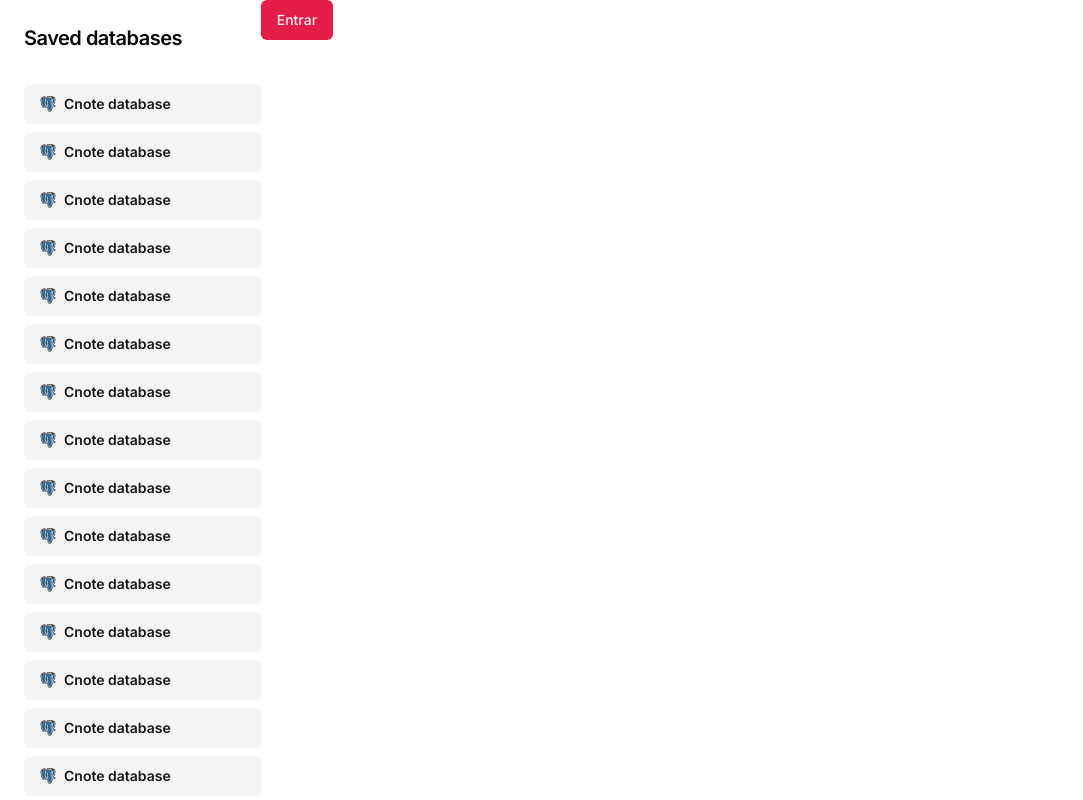
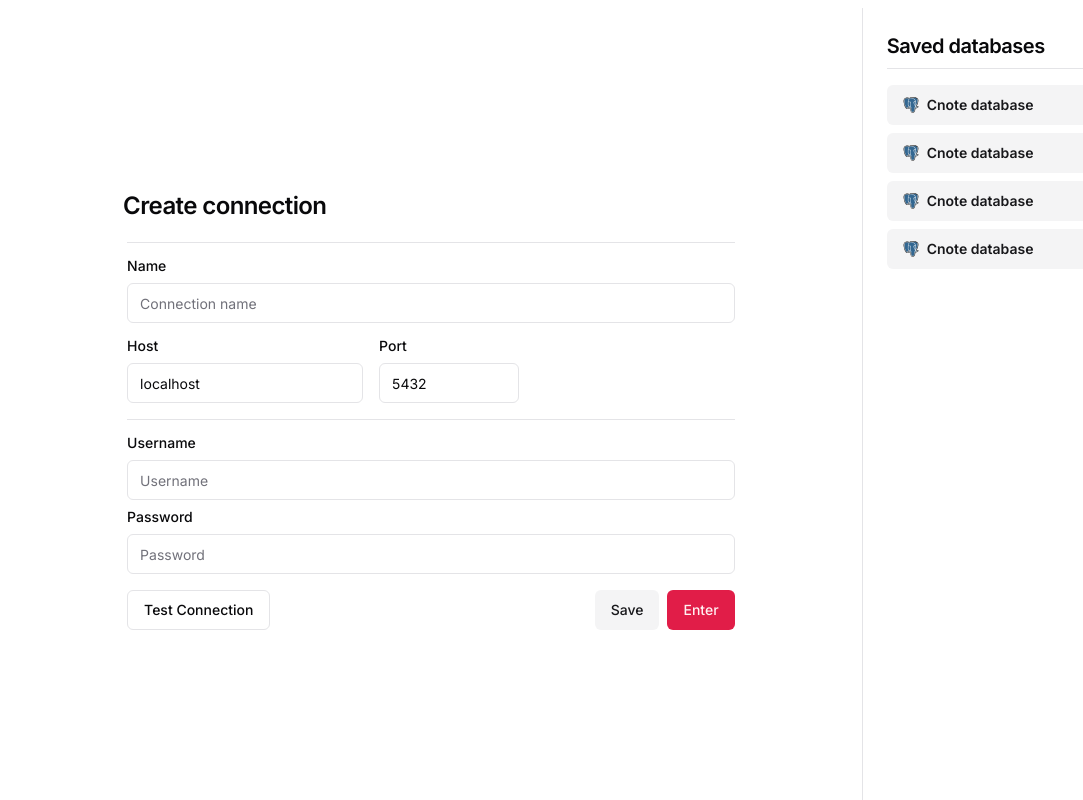
Before and after one commit to lucioreyli/fetti, a Next.js app: page / in a window 1280 px wide. Shown: the whole page, without its empty margins (0-1083 px from the left). Built offline with nearby package versions, Linux system fonts and the light colour scheme.

Commit message:
empty commit

```diff
--- a/next.config.js
+++ b/next.config.js
@@ -2,6 +2,7 @@
 const nextConfig = {
   output: 'export',
   transpilePackages: ['@tauri-apps/api'],
+  experimental: { serverActions: true },
 };
 
 module.exports = nextConfig;
--- a/package.json
+++ b/package.json
@@ -9,6 +9,7 @@
     "lint": "next lint"
   },
   "dependencies": {
+    "@radix-ui/react-separator": "^1.0.3",
     "@radix-ui/react-slot": "^1.0.2",
     "autoprefixer": "10.4.15",
     "class-variance-authority": "^0.7.0",
--- /dev/null
+++ b/src/app/(root)/page.tsx
@@ -0,0 +1,16 @@
+import { LeftBar } from '@/components/LeftBar';
+import type { NextPage } from 'next';
+import { RegisterDatabase } from '@/components/RegisterDatabase';
+import { Separator } from '@/components/ui/separator';
+
+const Home: NextPage = () => {
+  return (
+    <main className="w-full flex pt-2 h-screen gap-0">
+      <RegisterDatabase />
+      <Separator orientation="vertical" />
+      <LeftBar />
+    </main>
+  );
+};
+
+export default Home;
--- a/src/app/globals.css
+++ b/src/app/globals.css
@@ -67,4 +67,8 @@
   h4 {
     @apply scroll-m-20 text-xl font-semibold tracking-tight;
   }
+
+  input {
+    @apply flex h-10 w-full rounded-md border border-input bg-background px-3 py-2 text-sm ring-offset-background file:border-0 file:bg-transparent file:text-sm file:font-medium placeholder:text-muted-foreground focus-visible:outline-none focus-visible:ring-2 focus-visible:ring-ring focus-visible:ring-offset-2 disabled:cursor-not-allowed disabled:opacity-50
+  }
 }
--- a/src/app/page.tsx
+++ /dev/null
@@ -1,16 +0,0 @@
-import { LeftBar } from '@/components/LeftBar';
-import { Button } from '@/components/ui/button';
-import type { NextPage } from 'next';
-
-const Home: NextPage = () => {
-  return (
-    <main className="w-full flex">
-      <LeftBar />
-      <div>
-        <Button>Entrar</Button>
-      </div>
-    </main>
-  );
-};
-
-export default Home;
--- a/src/components/DBItem/index.tsx
+++ b/src/components/DBItem/index.tsx
@@ -1,8 +1,9 @@
 import type { FC } from 'react';
+import type { Connection } from '@/types';
 import { Button } from '../ui/button';
 import { PostgresIcon } from './postgres-icon';
 
-export const DBItem: FC = () => {
+export const DBItem: FC<{ item?: Connection }> = () => {
   return (
     <Button
       variant="secondary"
--- a/src/components/LeftBar/index.tsx
+++ b/src/components/LeftBar/index.tsx
@@ -3,9 +3,11 @@ import { DBItem } from '../DBItem';
 
 export const LeftBar: FC = () => {
   return (
-    <div className="flex-[0.3] sm:flex-[0.2] pl-6 space-y-2 overflow-auto h-screen">
-      <h4 className="py-6 sticky top-0 bg-background">Saved databases</h4>
-      {Array.from({ length: 36 }, (_, i) => (
+    <div className="flex-0 sm:flex-[0.3] py-6 px-6 space-y-2 overflow-auto h-full">
+      <h4 className="ll-m-20 border-b pb-2 tracking-tight transition-colors first:mt-0 mb-4">
+        Saved databases
+      </h4>
+      {Array.from({ length: 4 }, (_, i) => (
         <DBItem key={i.toString()} />
       ))}
     </div>
--- /dev/null
+++ b/src/components/RegisterDatabase/handleSave.ts
@@ -0,0 +1,14 @@
+'use server';
+
+import { cookies } from 'next/headers';
+import type { Connection } from '@/types';
+
+export const handleSave = () => {
+  console.log('p letter?');
+};
+
+export const tooManyNights = (form: FormData) => {
+  const _ = cookies();
+  const data = Object.fromEntries(form.entries()) as unknown as Connection;
+  console.log('too many nights', data);
+};
--- /dev/null
+++ b/src/components/RegisterDatabase/index.tsx
@@ -0,0 +1,63 @@
+import type { FC } from 'react';
+import { Button } from '../ui/button';
+import { handleSave, tooManyNights } from './handleSave';
+import { Separator } from '../ui/separator';
+
+export const RegisterDatabase: FC = () => {
+  return (
+    <div className="pt-4 flex-[0.5] m-auto">
+      <h3 className="mb-4">Create connection</h3>
+      <form action={handleSave} className="space-y-4 p-1 overflow-y-scroll">
+        <Separator />
+        <div className="grid gap-[10px]">
+          <label htmlFor="name">Name</label>
+          <input id="name" name="name" placeholder="Connection name" />
+        </div>
+        <div className="flex gap-4">
+          <div className="grid gap-[10px]">
+            <label htmlFor="host">Host</label>
+            <input
+              id="host"
+              name="host"
+              required
+              defaultValue="localhost"
+              autoCorrect="off"
+              autoComplete="off"
+            />
+          </div>
+          <div className="grid gap-[10px] w-[140px]">
+            <label htmlFor="port">Port</label>
+            <input id="port" name="port" type="number" defaultValue="5432" />
+          </div>
+        </div>
+        <Separator />
+        <div className="grid gap-[10px]">
+          <label htmlFor="username">Username</label>
+          <input id="username" name="username" placeholder="Username" />
+          <label htmlFor="password">Password</label>
+          <input
+            id="password"
+            name="password"
+            placeholder="Password"
+            type="password"
+          />
+        </div>
+        <div className="flex justify-between">
+          <Button variant="outline" type="submit" formAction={tooManyNights}>
+            Test Connection
+          </Button>
+          <div className="flex gap-2">
+            <Button
+              variant="secondary"
+              type="submit"
+              formAction={tooManyNights}
+            >
+              Save
+            </Button>
+            <Button type="submit">Enter</Button>
+          </div>
+        </div>
+      </form>
+    </div>
+  );
+};
--- /dev/null
+++ b/src/components/ui/separator.tsx
@@ -0,0 +1,31 @@
+'use client';
+
+import * as React from 'react';
+import * as SeparatorPrimitive from '@radix-ui/react-separator';
+
+import { cn } from '@/lib/utils';
+
+const Separator = React.forwardRef<
+  React.ElementRef<typeof SeparatorPrimitive.Root>,
+  React.ComponentPropsWithoutRef<typeof SeparatorPrimitive.Root>
+>(
+  (
+    { className, orientation = 'horizontal', decorative = true, ...props },
+    ref,
+  ) => (
+    <SeparatorPrimitive.Root
+      ref={ref}
+      decorative={decorative}
+      orientation={orientation}
+      className={cn(
+        'shrink-0 bg-border',
+        orientation === 'horizontal' ? 'h-[1px] w-full' : 'h-full w-[1px]',
+        className,
+      )}
+      {...props}
+    />
+  ),
+);
+Separator.displayName = SeparatorPrimitive.Root.displayName;
+
+export { Separator };
--- /dev/null
+++ b/src/types.ts
@@ -0,0 +1,6 @@
+export type Connection = {
+  name?: string;
+  host: string;
+  port?: number;
+  sslRequired: boolean;
+};
```
Also changed, not shown: 1 other file (tests, documents, lock files or other folders).
